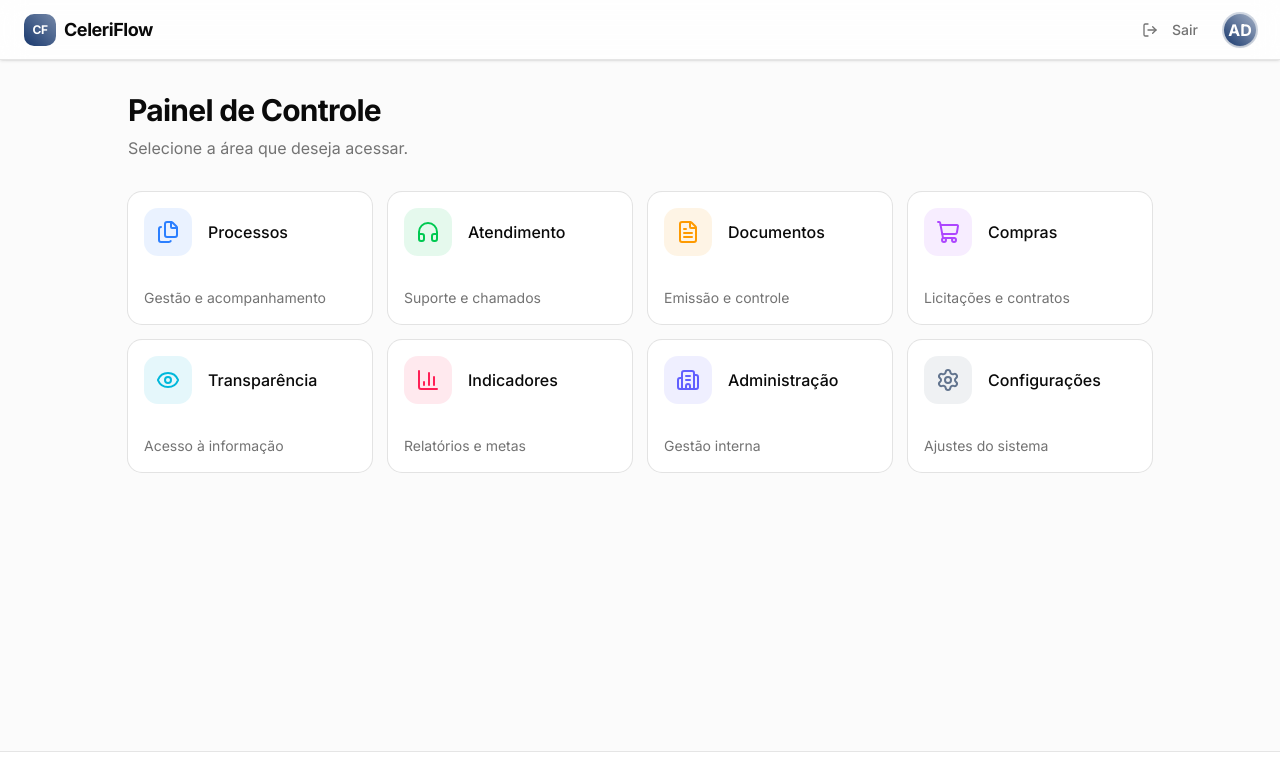
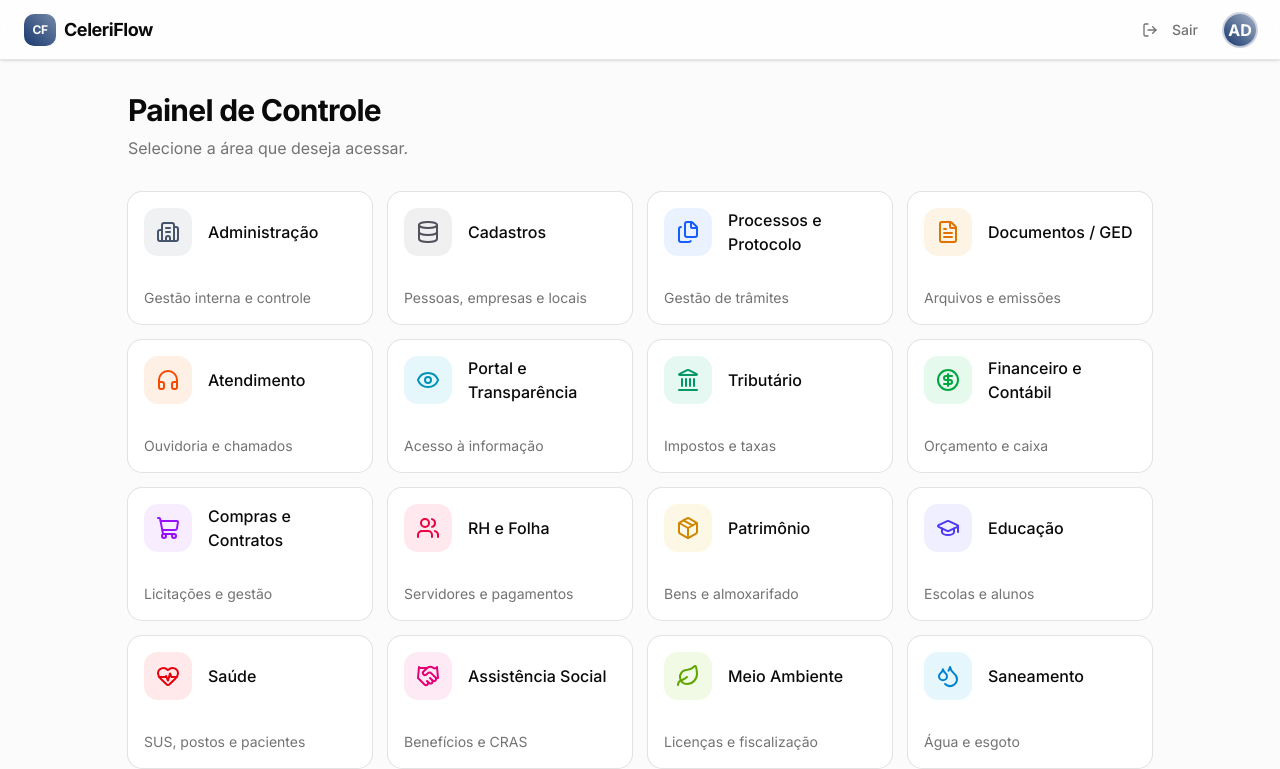
Before and after one commit to thiagomorcatty/CeleriFlow-base, a Next.js app: page /app-domain/dashboard in a window 1280 px wide. Shown: the top 769 px of the page. Built offline with nearby package versions, Linux system fonts and the light colour scheme.

Commit message:
feat: add all 18 modules to dashboard cards

```diff
--- a/src/app/app-domain/dashboard/page.tsx
+++ b/src/app/app-domain/dashboard/page.tsx
@@ -8,18 +8,39 @@ import {
   Eye,
   BarChart3,
   Building2,
-  Settings
+  Settings,
+  Database,
+  Landmark,
+  CircleDollarSign,
+  Users,
+  Package,
+  GraduationCap,
+  HeartPulse,
+  Handshake,
+  Leaf,
+  Droplets,
+  Gavel
 } from "lucide-react";
 
 const menuItems = [
-  { name: "Processos", description: "Gestão e acompanhamento", href: "/processos", icon: Files, color: "text-blue-500", bg: "bg-blue-500/10" },
-  { name: "Atendimento", description: "Suporte e chamados", href: "/atendimento", icon: HeadphonesIcon, color: "text-green-500", bg: "bg-green-500/10" },
-  { name: "Documentos", description: "Emissão e controle", href: "/documentos", icon: FileText, color: "text-amber-500", bg: "bg-amber-500/10" },
-  { name: "Compras", description: "Licitações e contratos", href: "/compras", icon: ShoppingCart, color: "text-purple-500", bg: "bg-purple-500/10" },
-  { name: "Transparência", description: "Acesso à informação", href: "/transparencia", icon: Eye, color: "text-cyan-500", bg: "bg-cyan-500/10" },
-  { name: "Indicadores", description: "Relatórios e metas", href: "/indicadores", icon: BarChart3, color: "text-rose-500", bg: "bg-rose-500/10" },
-  { name: "Administração", description: "Gestão interna", href: "/administracao", icon: Building2, color: "text-indigo-500", bg: "bg-indigo-500/10" },
-  { name: "Configurações", description: "Ajustes do sistema", href: "/configuracoes", icon: Settings, color: "text-slate-500", bg: "bg-slate-500/10" },
+  { name: "Administração", description: "Gestão interna e controle", href: "/administracao", icon: Building2, color: "text-slate-600", bg: "bg-slate-500/10" },
+  { name: "Cadastros", description: "Pessoas, empresas e locais", href: "/cadastros", icon: Database, color: "text-zinc-600", bg: "bg-zinc-500/10" },
+  { name: "Processos e Protocolo", description: "Gestão de trâmites", href: "/processos", icon: Files, color: "text-blue-600", bg: "bg-blue-500/10" },
+  { name: "Documentos / GED", description: "Arquivos e emissões", href: "/documentos", icon: FileText, color: "text-amber-600", bg: "bg-amber-500/10" },
+  { name: "Atendimento", description: "Ouvidoria e chamados", href: "/atendimento", icon: HeadphonesIcon, color: "text-orange-600", bg: "bg-orange-500/10" },
+  { name: "Portal e Transparência", description: "Acesso à informação", href: "/transparencia", icon: Eye, color: "text-cyan-600", bg: "bg-cyan-500/10" },
+  { name: "Tributário", description: "Impostos e taxas", href: "/tributario", icon: Landmark, color: "text-emerald-600", bg: "bg-emerald-500/10" },
+  { name: "Financeiro e Contábil", description: "Orçamento e caixa", href: "/financeiro", icon: CircleDollarSign, color: "text-green-600", bg: "bg-green-500/10" },
+  { name: "Compras e Contratos", description: "Licitações e gestão", href: "/compras", icon: ShoppingCart, color: "text-purple-600", bg: "bg-purple-500/10" },
+  { name: "RH e Folha", description: "Servidores e pagamentos", href: "/rh", icon: Users, color: "text-rose-600", bg: "bg-rose-500/10" },
+  { name: "Patrimônio", description: "Bens e almoxarifado", href: "/patrimonio", icon: Package, color: "text-yellow-600", bg: "bg-yellow-500/10" },
+  { name: "Educação", description: "Escolas e alunos", href: "/educacao", icon: GraduationCap, color: "text-indigo-600", bg: "bg-indigo-500/10" },
+  { name: "Saúde", description: "SUS, postos e pacientes", href: "/saude", icon: HeartPulse, color: "text-red-600", bg: "bg-red-500/10" },
+  { name: "Assistência Social", description: "Benefícios e CRAS", href: "/social", icon: Handshake, color: "text-pink-600", bg: "bg-pink-500/10" },
+  { name: "Meio Ambiente", description: "Licenças e fiscalização", href: "/meio-ambiente", icon: Leaf, color: "text-lime-600", bg: "bg-lime-500/10" },
+  { name: "Saneamento", description: "Água e esgoto", href: "/saneamento", icon: Droplets, color: "text-sky-600", bg: "bg-sky-500/10" },
+  { name: "Câmara Municipal", description: "Processo legislativo", href: "/legislativo", icon: Gavel, color: "text-stone-600", bg: "bg-stone-500/10" },
+  { name: "Configurações", description: "Sistema e integrações", href: "/configuracoes", icon: Settings, color: "text-slate-800", bg: "bg-slate-500/20" },
 ];
 
 export default function PainelPage() {
```
